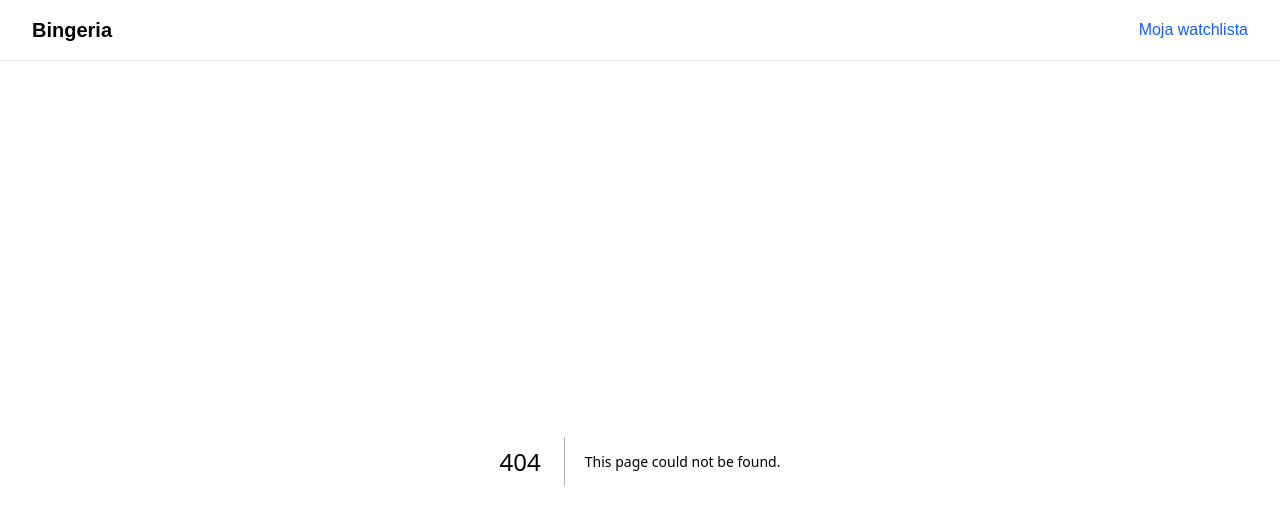
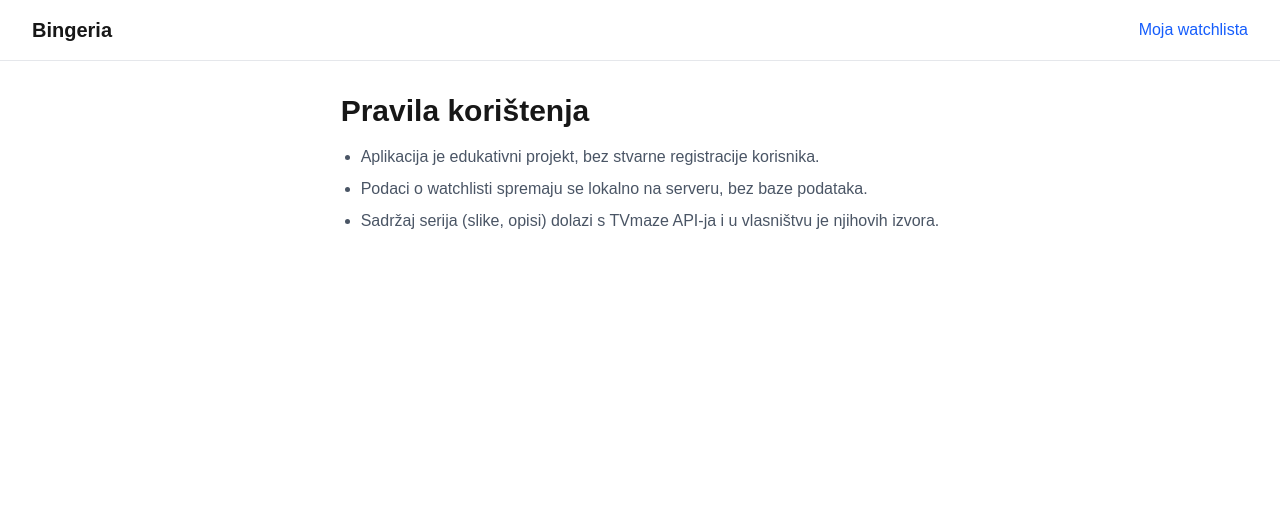
Before and after one commit to miiadraz/Bingeria, a Next.js app: page /pravila in a window 1280 px wide. Before the commit this address had no page. Shown: the top 524 px of the page. Built offline with nearby package versions, Linux system fonts and the light colour scheme.

Commit message:
feat: add pravila page

```diff
--- /dev/null
+++ b/src/app/(info)/pravila/page.tsx
@@ -0,0 +1,19 @@
+export default function RulesPage() {
+  return (
+    <>
+      <h1 className="text-3xl font-bold">Pravila korištenja</h1>
+      <ul className="mt-4 list-disc space-y-2 pl-5 text-gray-600">
+        <li>
+          Aplikacija je edukativni projekt, bez stvarne registracije korisnika.
+        </li>
+        <li>
+          Podaci o watchlisti spremaju se lokalno na serveru, bez baze podataka.
+        </li>
+        <li>
+          Sadržaj serija (slike, opisi) dolazi s TVmaze API-ja i u vlasništvu je
+          njihovih izvora.
+        </li>
+      </ul>
+    </>
+  );
+}
```
